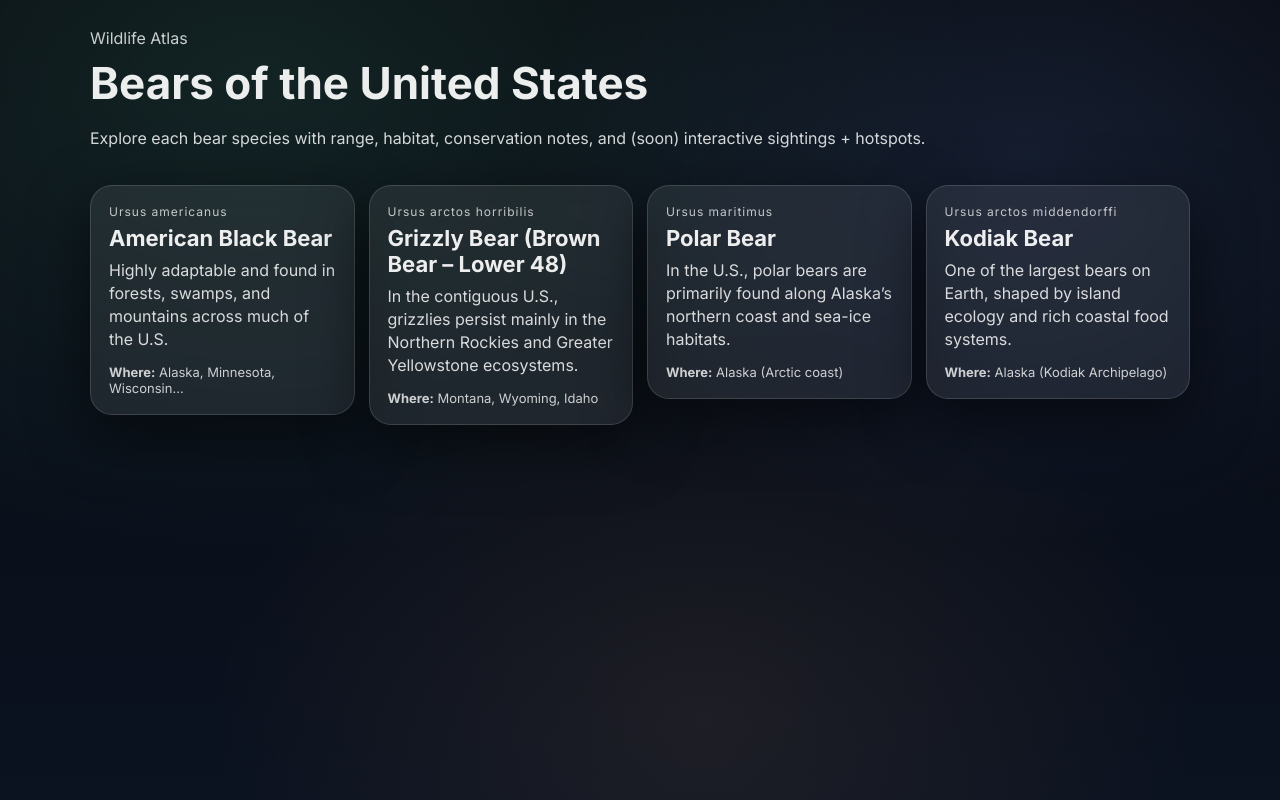
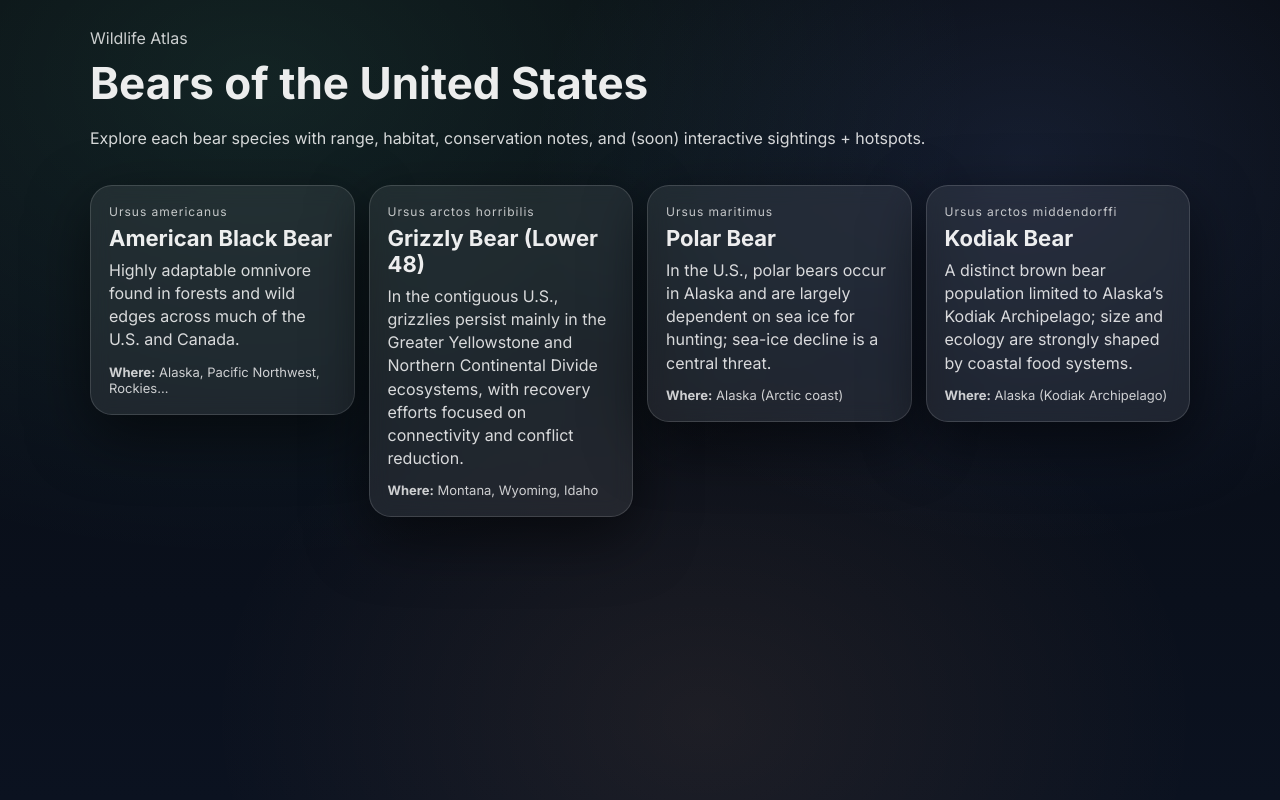
Before and after one commit to KristineMK72/bear-habitat-3d, a Next.js app: page /bears in a window 1280 px wide. Built offline with nearby package versions, Linux system fonts and the light colour scheme.

Commit message:
Update bears.ts

```diff
--- a/data/bears.ts
+++ b/data/bears.ts
@@ -3,19 +3,43 @@ export type Bear = {
   slug: "black-bear" | "grizzly-bear" | "polar-bear" | "kodiak-bear";
   name: string;
   scientific: string;
+
   heroSubtitle: string;
   shortBlurb: string;
+
   where: string[];
+  coreRangeSummary: string;
+
   habitat: string[];
   diet: string[];
-  funFacts: string[];
+
+  size: {
+    heightShoulder?: string;
+    standingUpright?: string;
+    weightMale?: string;
+    weightFemale?: string;
+    lifespanWild?: string;
+  };
+
   conservation: {
     status: string;
     notes: string[];
   };
-  // Optional future hooks:
-  rangeGeoJSON?: string; // e.g. "/data/ranges/black_bear.geojson"
-  sightingsGeoJSON?: string; // e.g. "/data/gbif/bear_observations.geojson"
+
+  funFacts: string[];
+
+  // Map camera defaults + optional region chips
+  view: {
+    center: [number, number]; // [lng, lat]
+    zoom: number;
+    pitch?: number;
+    bearing?: number;
+  };
+  regions?: { id: string; label: string; center: [number, number]; zoom: number }[];
+
+  // Future hooks if you want to wire data layers per bear
+  rangeGeoJSON?: string;
+  sightingsGeoJSON?: string;
 };
 
 export const BEARS: Bear[] = [
@@ -25,93 +49,150 @@ export const BEARS: Bear[] = [
     scientific: "Ursus americanus",
     heroSubtitle: "The most widespread bear in North America.",
     shortBlurb:
-      "Highly adaptable and found in forests, swamps, and mountains across much of the U.S.",
-    where: ["Alaska", "Minnesota", "Wisconsin", "Michigan", "Pennsylvania", "North Carolina", "Florida", "California"],
+      "Highly adaptable omnivore found in forests and wild edges across much of the U.S. and Canada.",
+    where: [
+      "Alaska",
+      "Pacific Northwest",
+      "Rockies",
+      "Upper Midwest",
+      "Appalachians",
+      "Southeast (including Florida)",
+      "Northeast",
+    ],
+    coreRangeSummary:
+      "Widely distributed across North America; commonly associated with forested habitats but often uses mixed landscapes near human communities.",
     habitat: ["Forests", "Swamps", "Mountains", "Mixed woodland edges"],
-    diet: ["Berries & nuts", "Insects", "Carrion", "Plants", "Occasional fish/meat"],
-    funFacts: [
-      "Color can vary from black to cinnamon to brown depending on region.",
-      "Excellent climbers—especially younger bears.",
-      "A true generalist: survives near people more often than other bears.",
+    diet: [
+      "Omnivore: plants + animals",
+      "Berries, fruit, sedges, insects",
+      "Occasional fish/honeycomb",
+      "Can be attracted to unsecured human food/garbage",
     ],
+    size: {
+      lifespanWild: "Can live into the 20s; NPS notes broad omnivory and adaptability (varies by region).",
+    },
     conservation: {
-      status: "Least Concern (varies by region)",
+      status: "Least Concern (IUCN); managed by states/provinces",
       notes: [
-        "Main risks are habitat fragmentation and human–bear conflict.",
-        "Secure trash = fewer conflicts (and fewer bears euthanized).",
+        "Human–bear conflict is often driven by food attractants—secure trash is a major prevention step.",
+        "Diet is extremely flexible; they will eat “almost anything.”",
       ],
     },
-    // rangeGeoJSON: "/data/ranges/black_bear.geojson",
-    // sightingsGeoJSON: "/data/gbif/bear_observations.geojson",
+    funFacts: [
+      "Curved claws help with tree climbing (better climbers than brown bears).",
+      "Excellent sense of smell; very food-motivated and smart around attractants.",
+    ],
+    view: { center: [-98, 39], zoom: 3.7, pitch: 45, bearing: 0 },
+    regions: [
+      { id: "upper-midwest", label: "Upper Midwest", center: [-93, 46], zoom: 5.2 },
+      { id: "appalachians", label: "Appalachians", center: [-82.5, 36.5], zoom: 5.7 },
+      { id: "pacific-nw", label: "Pacific NW", center: [-122.5, 47.5], zoom: 5.4 },
+    ],
   },
+
   {
     slug: "grizzly-bear",
-    name: "Grizzly Bear (Brown Bear – Lower 48)",
+    name: "Grizzly Bear (Lower 48)",
     scientific: "Ursus arctos horribilis",
     heroSubtitle: "A heavyweight icon of the Northern Rockies.",
     shortBlurb:
-      "In the contiguous U.S., grizzlies persist mainly in the Northern Rockies and Greater Yellowstone ecosystems.",
+      "In the contiguous U.S., grizzlies persist mainly in the Greater Yellowstone and Northern Continental Divide ecosystems, with recovery efforts focused on connectivity and conflict reduction.",
     where: ["Montana", "Wyoming", "Idaho"],
+    coreRangeSummary:
+      "Concentrated in a few key ecosystems in the Northern Rockies; management focuses on population recovery, dispersal/connectivity, and reducing human-caused mortality.",
     habitat: ["Mountain valleys", "Alpine meadows", "River corridors", "Forested slopes"],
-    diet: ["Roots & bulbs", "Berries", "Insects", "Ungulates (sometimes)", "Fish (where available)"],
-    funFacts: [
-      "The shoulder hump is muscle used for digging.",
-      "Can cover surprising distances in a day when foraging.",
-      "Often at the center of conservation and land-use debates.",
+    diet: [
+      "Highly variable/opportunistic omnivore",
+      "Plants, roots, berries, insects",
+      "Mammals/fish/carrion when available",
+      "Can be attracted to human food/garbage",
     ],
+    size: {
+      lifespanWild: "Often 15–30 years (varies by ecosystem).",
+    },
     conservation: {
-      status: "Protected in many areas (management varies)",
+      status: "Protected/managed under U.S. frameworks; status varies by population/ecosystem",
       notes: [
-        "Key challenges: connectivity between populations + conflict reduction.",
-        "Road density and attractants often drive risk hotspots.",
+        "Dispersal can be substantial; males may travel long distances between ecosystems.",
+        "Diet varies widely by season, year, and location.",
       ],
     },
+    funFacts: [
+      "Shoulder hump is muscle used for digging.",
+      "Can run fast for short bursts; behavior and diet shift seasonally.",
+    ],
+    view: { center: [-110.5, 45.5], zoom: 5.2, pitch: 50, bearing: -10 },
+    regions: [
+      { id: "yellowstone", label: "Greater Yellowstone", center: [-110.6, 44.6], zoom: 6.2 },
+      { id: "ncde", label: "Northern Continental Divide", center: [-113.7, 48.7], zoom: 5.8 },
+    ],
   },
+
   {
     slug: "polar-bear",
     name: "Polar Bear",
     scientific: "Ursus maritimus",
     heroSubtitle: "Sea-ice specialist of the Arctic coast.",
     shortBlurb:
-      "In the U.S., polar bears are primarily found along Alaska’s northern coast and sea-ice habitats.",
+      "In the U.S., polar bears occur in Alaska and are largely dependent on sea ice for hunting; sea-ice decline is a central threat.",
     where: ["Alaska (Arctic coast)"],
+    coreRangeSummary:
+      "Circumpolar Arctic species; U.S. range is Alaska, with life history closely tied to sea ice.",
     habitat: ["Sea ice", "Coastal tundra", "Barrier islands"],
-    diet: ["Seals (primary)", "Carrion (opportunistic)"],
-    funFacts: [
-      "Built for swimming: large paws act like paddles.",
-      "Relies heavily on sea ice for hunting.",
-      "A powerful case study in climate-linked habitat change.",
-    ],
+    diet: ["Primarily seals", "Carrion/opportunistic foods when available"],
+    size: {
+      lifespanWild: "Varies; strongly influenced by sea-ice conditions and food availability.",
+    },
     conservation: {
-      status: "Threatened (U.S.) / Vulnerable globally (commonly cited)",
+      status: "Threatened (U.S. ESA); Vulnerable (IUCN Red List)",
       notes: [
-        "Sea-ice loss is the biggest long-term driver of population stress.",
-        "Human safety planning is critical in Arctic communities.",
+        "Largely dependent on sea ice; reduced ice can limit hunting opportunities.",
+        "U.S. agencies manage conservation with an emphasis on habitat change and coexistence planning.",
       ],
     },
+    funFacts: [
+      "Built for swimming; large paws help as paddles.",
+      "Often travels with the seasonal ice edge.",
+    ],
+    view: { center: [-156, 71], zoom: 4.7, pitch: 50, bearing: 10 },
+    regions: [
+      { id: "north-slope", label: "North Slope", center: [-150.2, 70.3], zoom: 6.0 },
+      { id: "chukchi", label: "Chukchi Sea", center: [-164, 70.8], zoom: 5.6 },
+    ],
   },
+
   {
     slug: "kodiak-bear",
     name: "Kodiak Bear",
     scientific: "Ursus arctos middendorffi",
-    heroSubtitle: "Island giant found only on Kodiak Archipelago.",
+    heroSubtitle: "Island giant found only on the Kodiak Archipelago.",
     shortBlurb:
-      "One of the largest bears on Earth, shaped by island ecology and rich coastal food systems.",
+      "A distinct brown bear population limited to Alaska’s Kodiak Archipelago; size and ecology are strongly shaped by coastal food systems.",
     where: ["Alaska (Kodiak Archipelago)"],
+    coreRangeSummary:
+      "Endemic to the Kodiak Archipelago; often cited among the largest bears, supported by rich seasonal foods like salmon.",
     habitat: ["Coastal forests", "River systems", "Alpine terrain", "Meadows"],
     diet: ["Salmon", "Berries", "Plants", "Carrion", "Occasional ungulates"],
-    funFacts: [
-      "Often cited as among the world’s largest bears (with polar bears).",
-      "Island isolation creates a distinct population.",
-      "Salmon runs can dramatically influence body size and density.",
-    ],
+    size: {
+      standingUpright: "Up to ~10 feet tall when upright (large males)",
+      heightShoulder: "~3–5 feet on all fours",
+      weightMale: "Up to ~1,500 lb (very large males)",
+      weightFemale: "Females smaller/lighter than males",
+      lifespanWild: "Individuals documented into the 20s–30s (records vary).",
+    },
     conservation: {
-      status: "Stable (management varies)",
+      status: "Managed population (Alaska); local management focuses on sustainability and safety",
       notes: [
-        "Sustainable management focuses on habitat, hunting regulation, and conflict prevention.",
-        "Great candidate for a ‘food web’ mini visual on the page.",
+        "Island isolation makes this population distinct.",
+        "ADF&G notes extreme size potential in large males.",
       ],
     },
+    funFacts: [
+      "Often described as one of the largest bears; size is heavily influenced by food availability.",
+      "ADF&G has documented wild individuals into their 30s.",
+    ],
+    view: { center: [-153.5, 57.4], zoom: 6.6, pitch: 55, bearing: -15 },
+    regions: [{ id: "kodiak-island", label: "Kodiak Island", center: [-153.4, 57.6], zoom: 7.3 }],
   },
 ];
 
```
